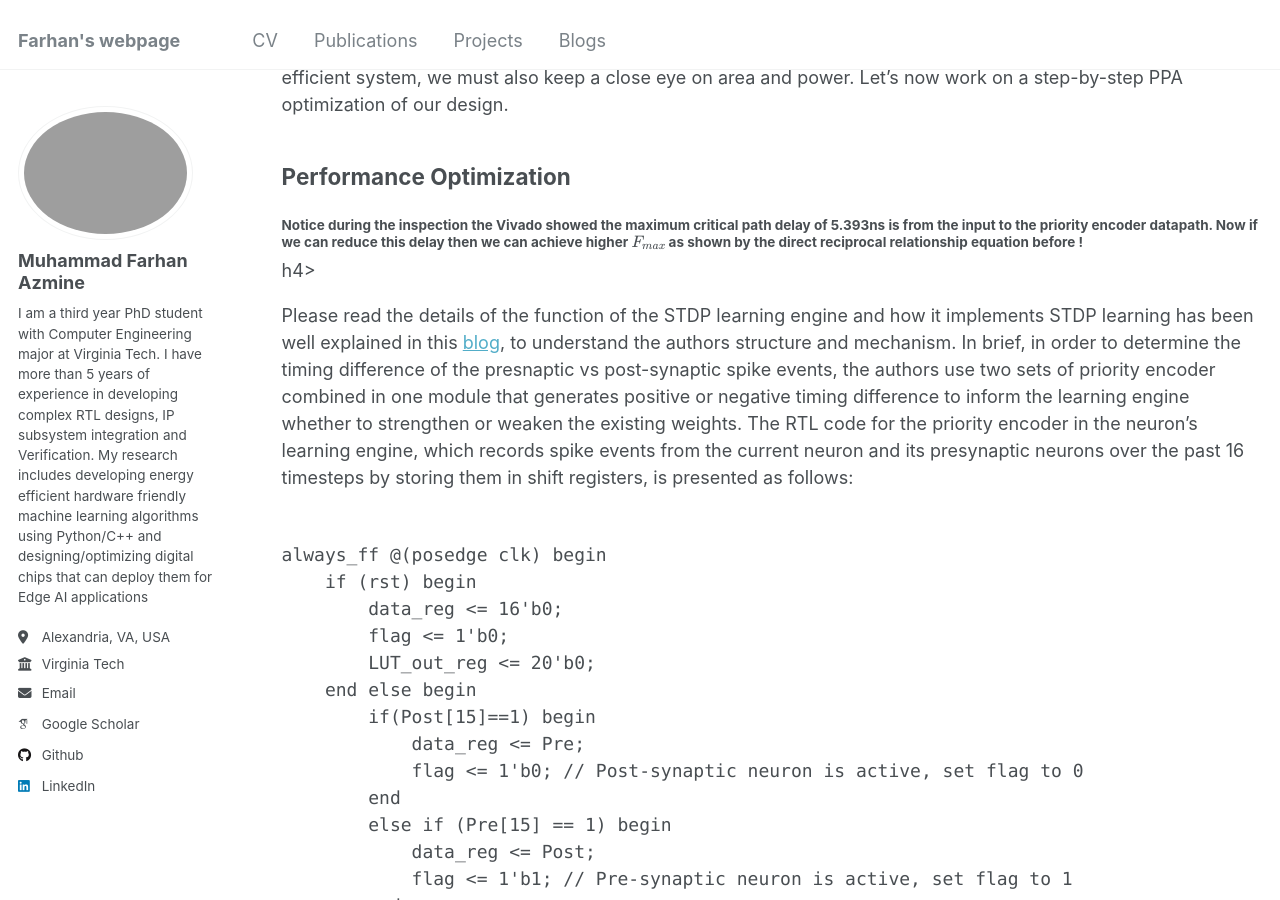
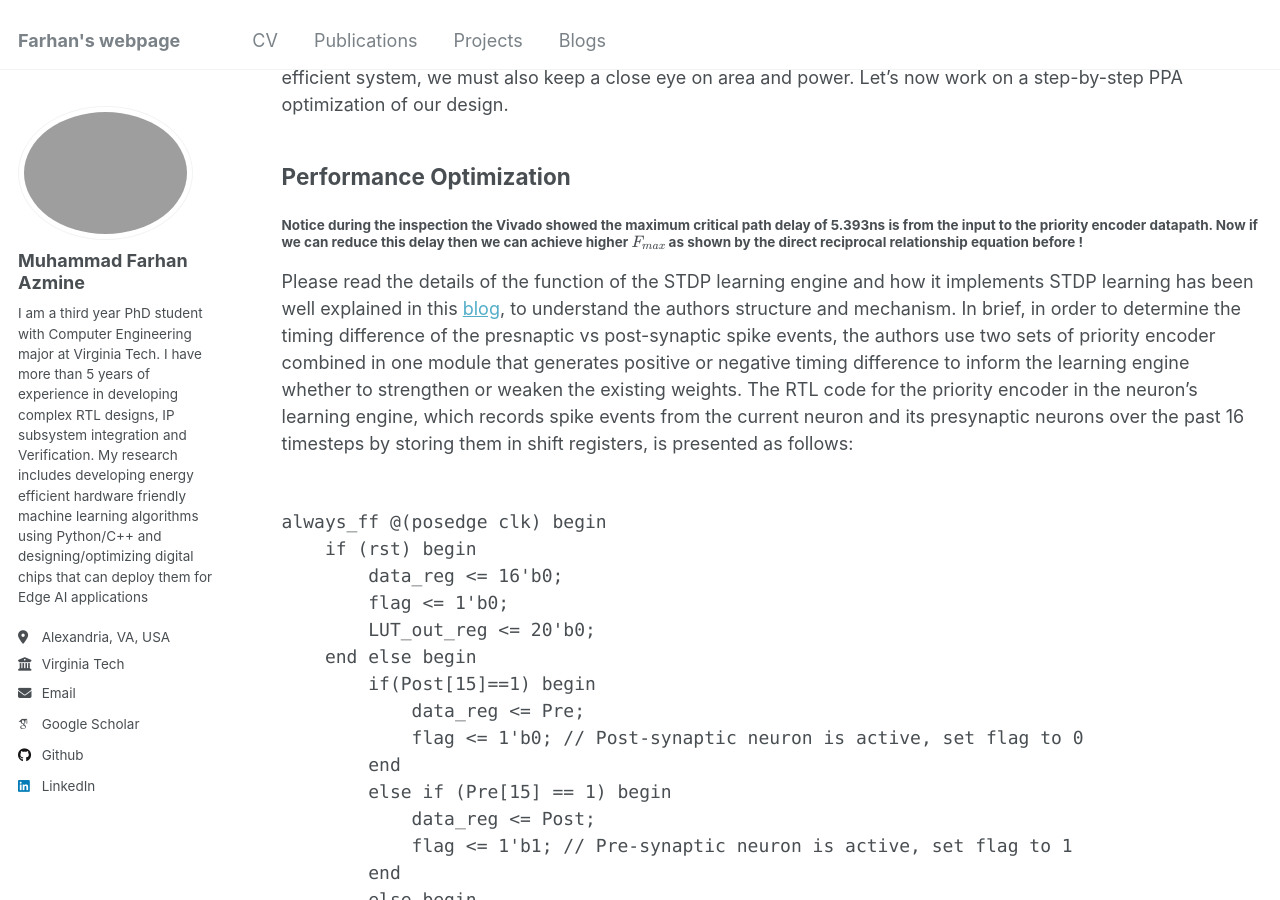
Before and after one commit to muhammadfarhan720/web-profile, a Jekyll site: the page built from blogs/veriloga/veriloga_day01_veriloga.html, in a window 1280 px wide and 900 px high, scrolled down 3983 px. Built offline with Jekyll 4.4.1, drawn with Linux system fonts in a browser that asks for light colours; some web fonts are replaced.

```diff
--- a/blogs/veriloga/veriloga_day01_veriloga.html
+++ b/blogs/veriloga/veriloga_day01_veriloga.html
@@ -167,7 +167,7 @@ According to the report, the longest datapath delay—measured at 5.393 ns—spa
 
   <h2>Performance Optimization</h2>
 
-<h4> Notice during the inspection the Vivado showed the maximum critical path delay of 5.393ns is from the input to the priority encoder datapath. Now if we can reduce this delay then we can achieve higher \(F_{max}\) as shown by the direct reciprocal relationship equation before ! </h4>h4>
+<h4> Notice during the inspection the Vivado showed the maximum critical path delay of 5.393ns is from the input to the priority encoder datapath. Now if we can reduce this delay then we can achieve higher \(F_{max}\) as shown by the direct reciprocal relationship equation before ! </h4>
 
 <p>
   Please read the details of the function of the STDP learning engine and how it implements STDP learning has been well explained in this
```
